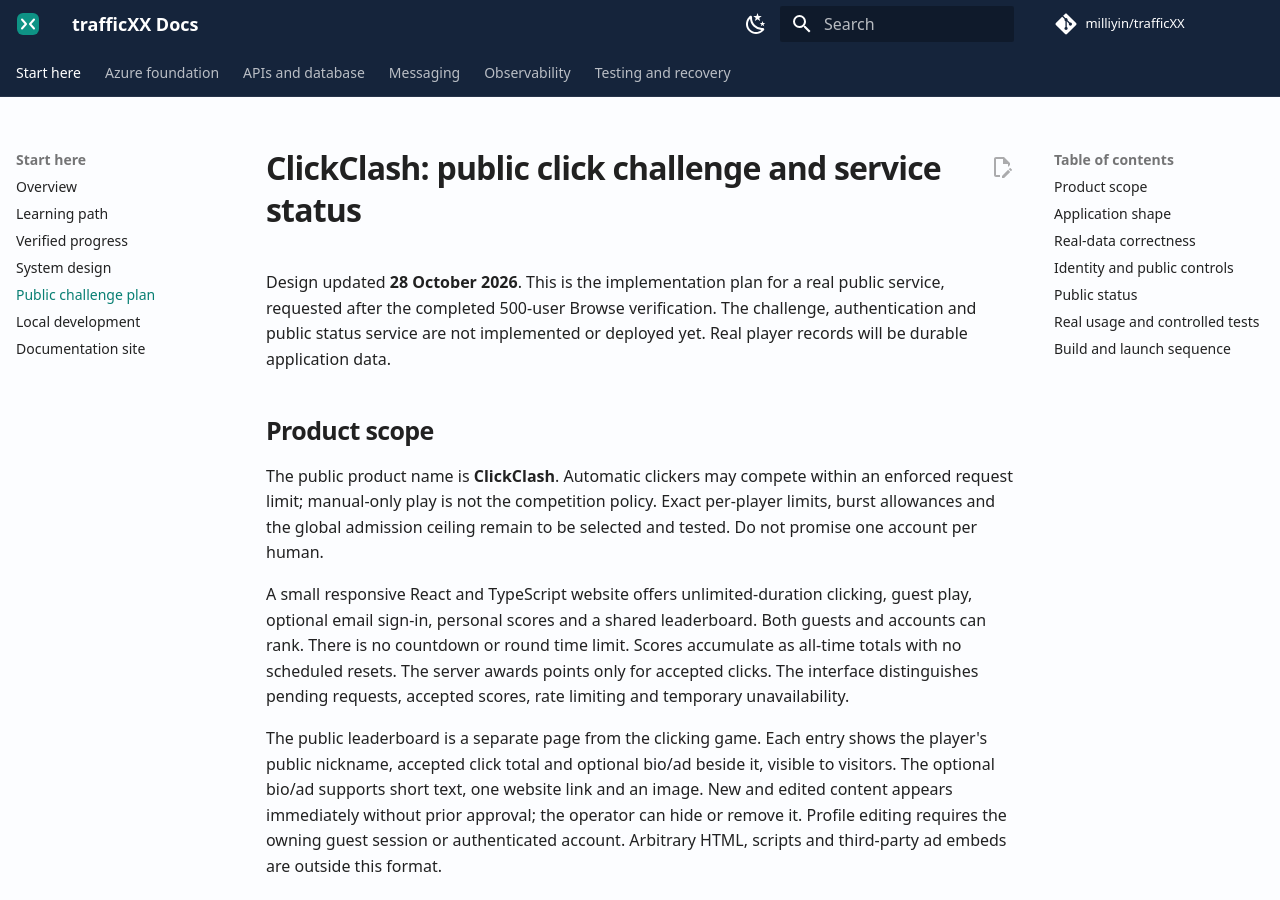
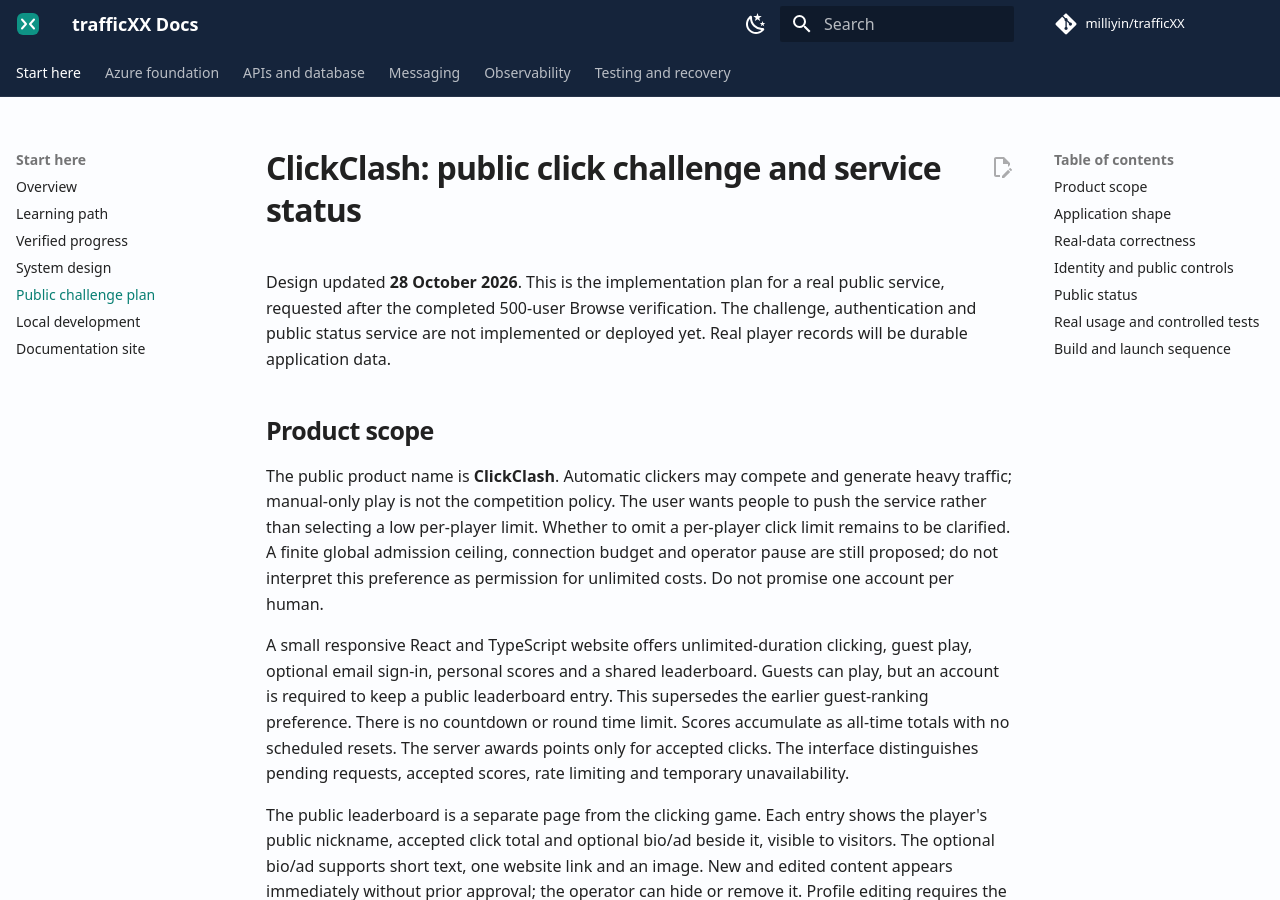
Before and after one commit to milliyin/trafficXX, an MkDocs documentation site: the page built from docs/public-click-challenge.md, in a window 1280 px wide and 900 px high. Built offline with MkDocs 1.6.1 and Material for MkDocs 9.7.7, drawn with Linux system fonts in a browser that asks for light colours; comment, search, counter and statistics services are not loaded; some of the changed text lies outside the part shown.

Commit message:
docs: require accounts for ranking and clarify stress traffic intent

```diff
--- a/docs/public-click-challenge.md
+++ b/docs/public-click-challenge.md
@@ -7,14 +7,19 @@
 
 ## Product scope
 
-The public product name is **ClickClash**. Automatic clickers may compete within
-an enforced request limit; manual-only play is not the competition policy.
-Exact per-player limits, burst allowances and the global admission ceiling
-remain to be selected and tested. Do not promise one account per human.
+The public product name is **ClickClash**. Automatic clickers may compete and
+generate heavy traffic; manual-only play is not the competition policy. The user wants
+people to push the service rather than selecting a low per-player limit.
+Whether to omit a per-player click limit remains to be clarified. A finite
+global admission ceiling, connection budget and operator pause are still
+proposed; do not interpret this preference as permission for unlimited costs.
+Do not promise one account per human.
 
 A small responsive React and TypeScript website offers unlimited-duration
 clicking, guest play, optional email sign-in, personal scores and a shared
-leaderboard. Both guests and accounts can rank. There is no countdown or round
+leaderboard. Guests can play, but an account is required to keep a public
+leaderboard entry. This supersedes the earlier guest-ranking preference.
+There is no countdown or round
 time limit. Scores accumulate as all-time totals with no scheduled resets.
 The server awards points only for
 accepted clicks. The interface distinguishes pending requests, accepted
@@ -103,6 +108,8 @@
 revocation and protection against cross-site request forgery. Guest-to-account
 linking requires the existing guest session and an authenticated account, with
 an atomic merge rule; clients cannot claim an arbitrary guest or account ID.
+Guest scores remain unranked until linked to an account. Clearing the browser
+session or changing devices cannot establish ownership of an unlinked guest.
 The UI labels guest and signed-in identities clearly. Sign-in alone is not
 proof that traffic is human.
 
@@ -165,8 +172,9 @@
 Implementation begins with correctness, not an in-memory score placeholder.
 Deployment costs and connection budgets are reviewed against the existing
 Azure foundation before introducing new resources. The user has Azure
-sponsorship; remaining credits, expiry and an approved spending ceiling are
-not yet established. Sponsorship is not authorization for unlimited resource
+sponsorship, described as lasting five years; its exact expiry, remaining
+credits and an approved spending ceiling are not yet established.
+Sponsorship is not authorization for unlimited resource
 spending. No public endpoint, new
 cloud resource, account system or synthetic workload was created by this
 planning update.
```
Also changed, not shown: memeory.md (+3 -0 lines).
